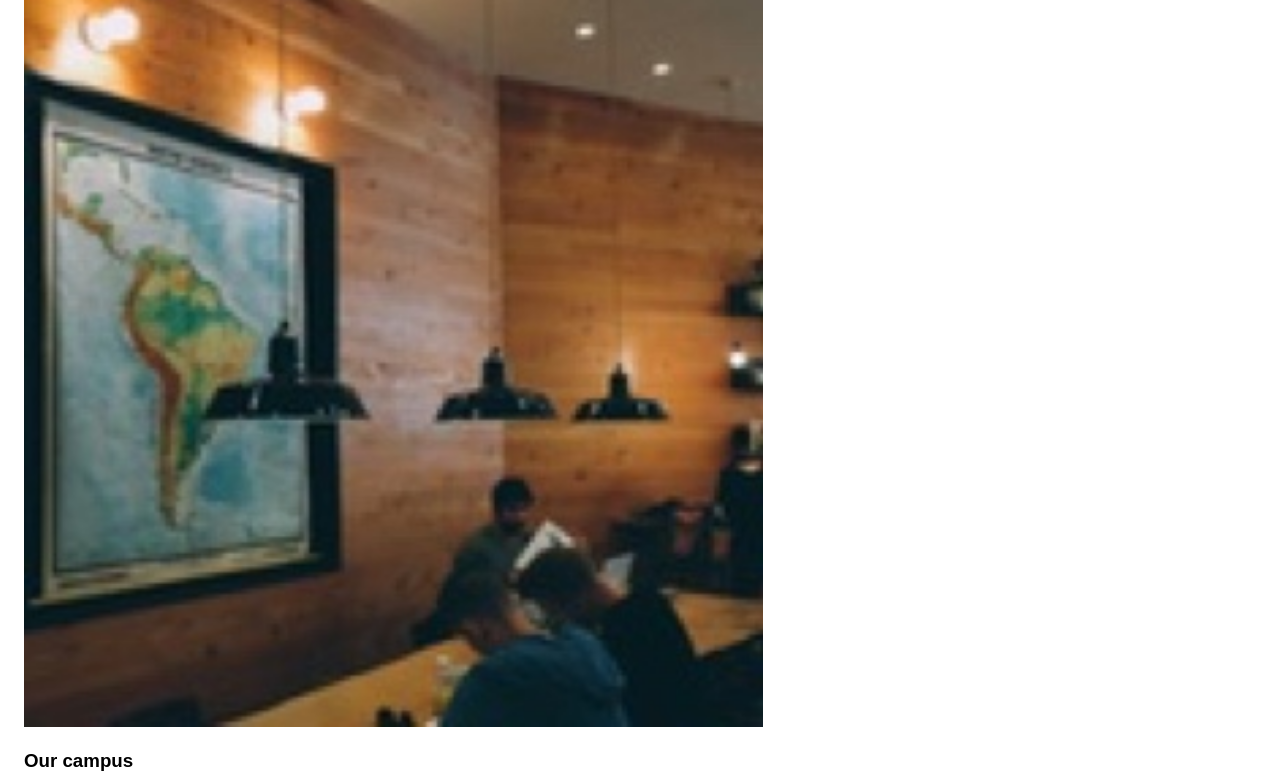
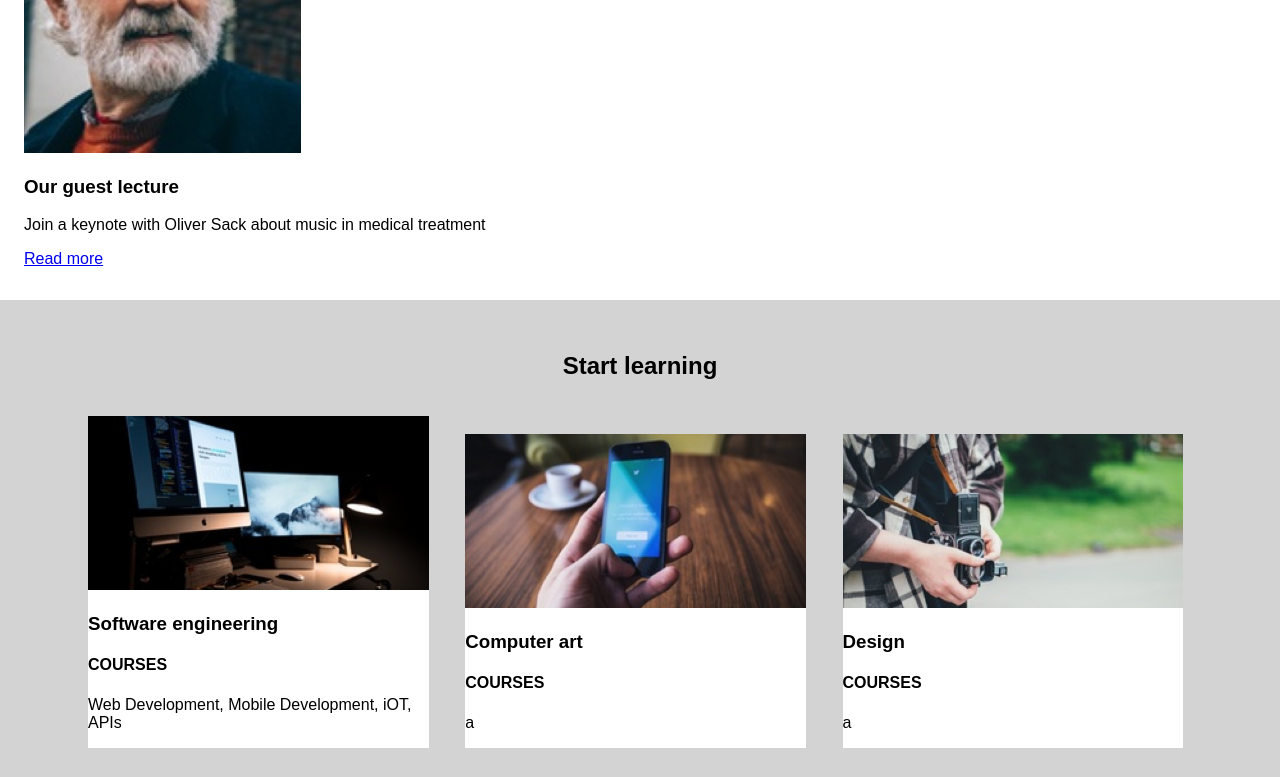
Before and after one commit to luisflopez1/Colmar-Academy, a plain HTML site: page index.html in a window 1280 px wide. Shown: the part 2275-3052 px from the top of the page. Drawn offline with Linux system fonts and the light colour scheme.

Commit message:
aligned start learning

```diff
--- a/resources/css/style.css
+++ b/resources/css/style.css
@@ -63,16 +63,34 @@ button{
 	padding: 32px 24px;
 	width: 100%;
 	box-sizing: border-box;
+	overflow: auto;
 }
-
+.subhero .left{
+	float: left;
+}
+.subhero .right{
+	float: left;
+	}
 .subhero img{
 	width: 60%;
 }
 .start-learning{
 	background-color: lightgray;
-	padding: 32px 24px;
+	padding: 32px 72px;
 	width: 100%;
 	box-sizing: border-box;
+}
+.start-learning h2{
+	text-align: center;
+}
+.card{
+	display: inline-block;
+	width: 30%;
+	background: white;
+	margin: 16px;
+}
+.card img{
+	width: 100%;
 }
 .thesis-exhibit{
 	background-color: white;
```
